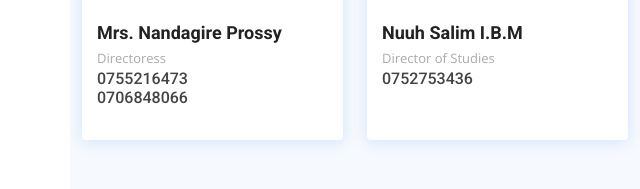
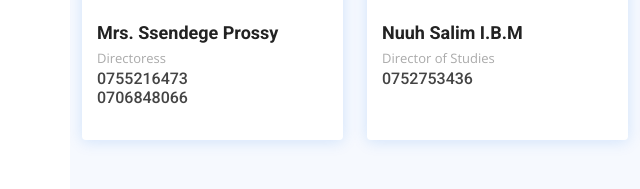
Before and after one commit to Fresh-Teacher/igma-infant-and-primary-school, a plain HTML site: page index.html in a window 1280 px wide. Shown: the part 3517-3706 px from the top of the page, 0-640 px from the left. Drawn offline with nearby package versions, Linux system fonts and the light colour scheme.

Commit message:
Add files via upload

```diff
--- a/index.html
+++ b/index.html
@@ -428,7 +428,7 @@
                   <div class="swiper-slide">
                     <div class="testimonial-item">
                       <img src="assets/img/testimonials/IMG-20220816-WA0008.jpg" class="testimonial-img" alt="">
-                      <h3>Mrs. Ssendagire Prossy</h3>
+                      <h3>Mrs. Ssendege Prossy</h3>
                       <h4>Directoress</h4>
                       <p>
                         <i class="bx bxs-quote-alt-left quote-icon-left"></i>
@@ -641,7 +641,7 @@
                       </div>
                     </div>
                     <div class="member-info">
-                      <h4>Mrs. Nandagire Prossy</h4>
+                      <h4>Mrs. Ssendege Prossy</h4>
                       <span>Directoress</span>
                       <h6>0755216473 <br> 0706848066</h6>
 
```
